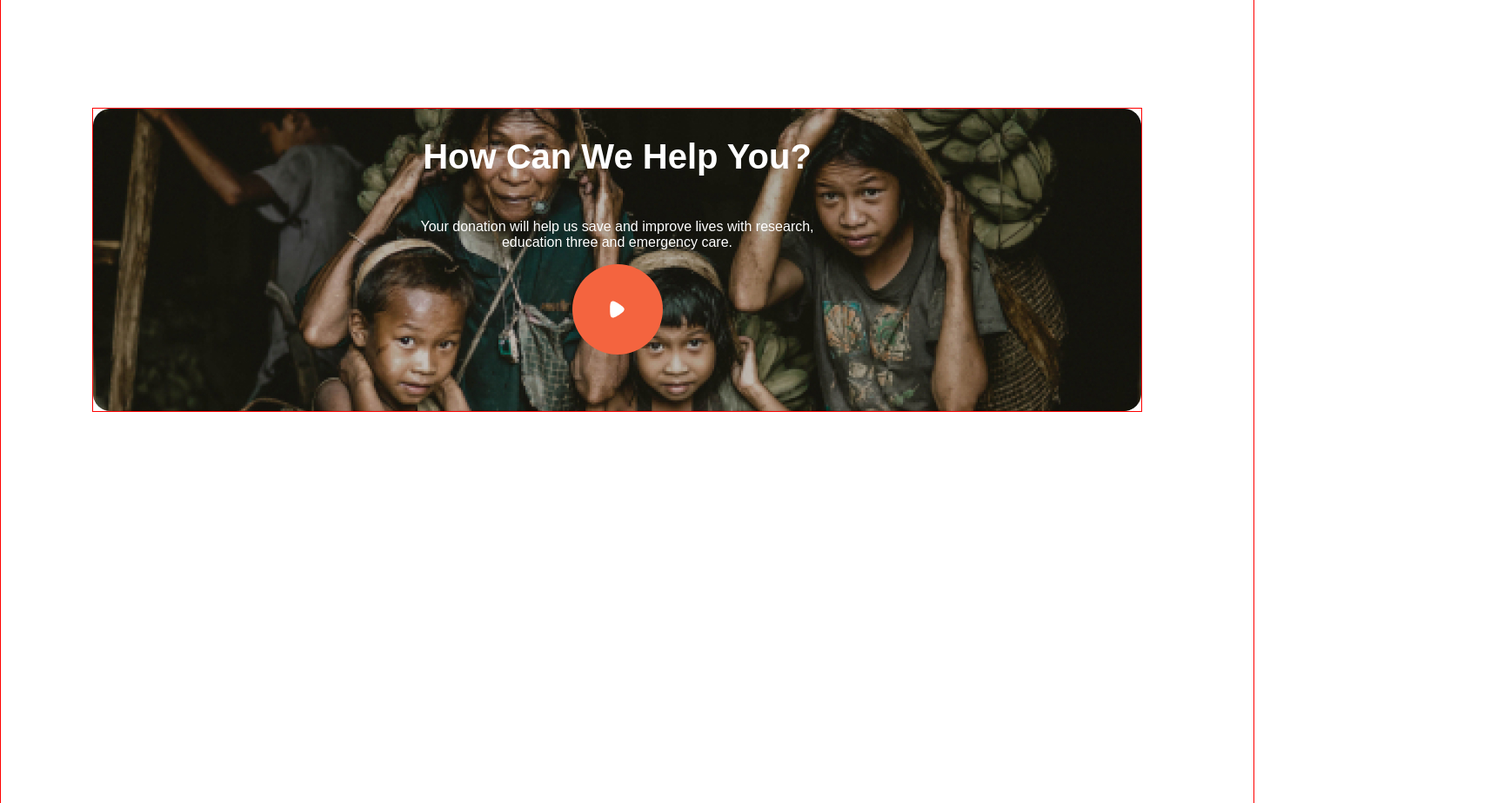
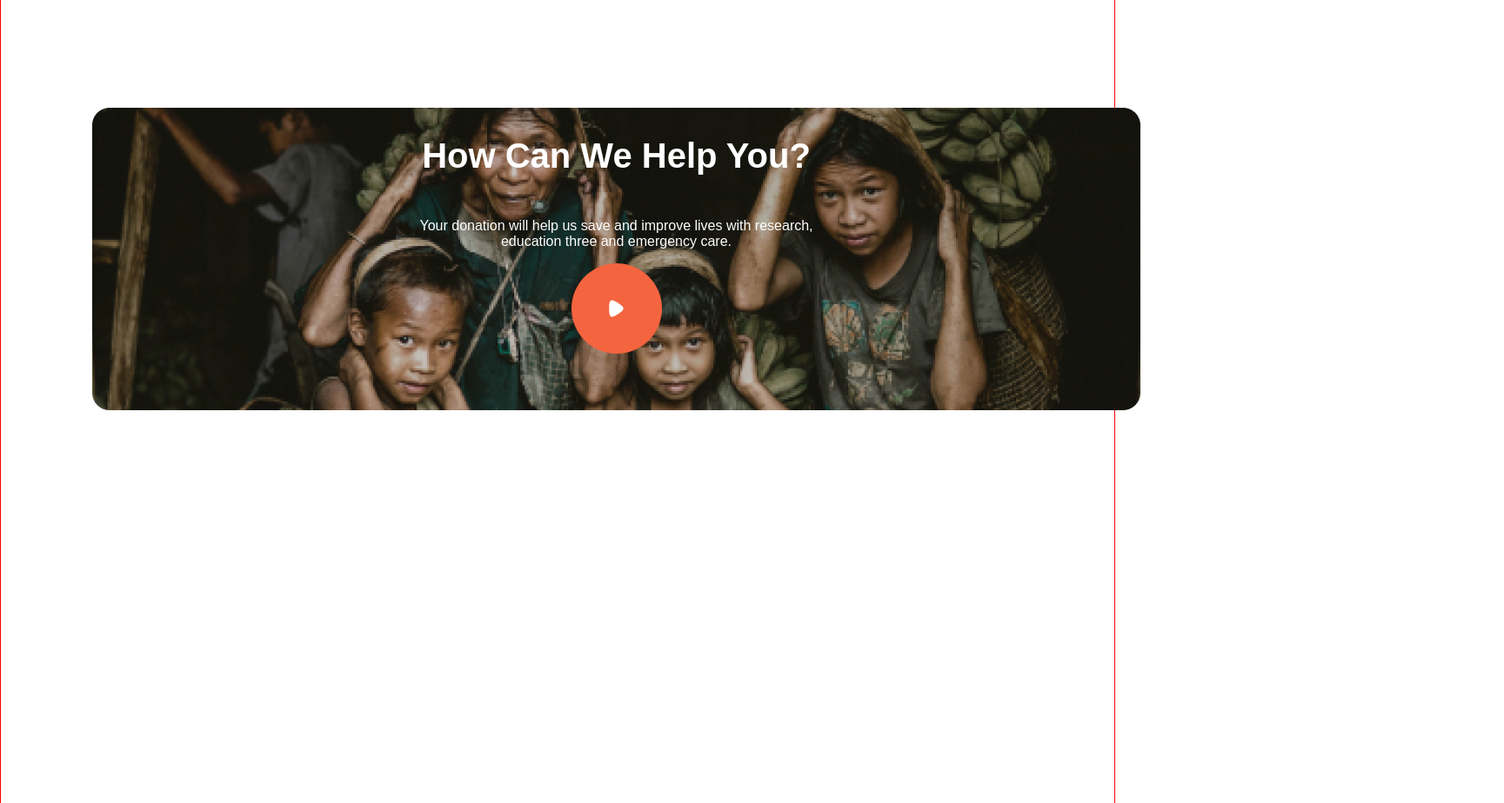
Before and after one commit to Dilshods/DonateX--Donation, a plain HTML site: page index.html in a window 1280 px wide. Shown: the part 4260-5184 px from the top of the page at 87% size, 1729 px wide, since content can reach past the window. Drawn offline with Linux system fonts and the light colour scheme.

Commit message:
css almashti

```diff
--- a/css/style.css
+++ b/css/style.css
@@ -1,11 +1,11 @@
 @import url('https://fonts.googleapis.com/css2?family=Open+Sans:wght@300;400;500;600&display=swap');
 body{
     border: 1px solid red;
-  width: 1440px;
-  height: 5377px;
-  margin: 0 auto;
-  font-family: sans-serif;
-  position: relative;
+    width: 100%;
+    height: 5377px;
+    margin: auto;
+    font-family: sans-serif;
+    position: relative;
 }
 
 
@@ -485,7 +485,6 @@ header a:hover::before {
     border: none;
 }
 .orqafont{
-    border: 1px solid red;
     height: 348px;
     width: 1205px;
     margin: 150px 105px;
```
